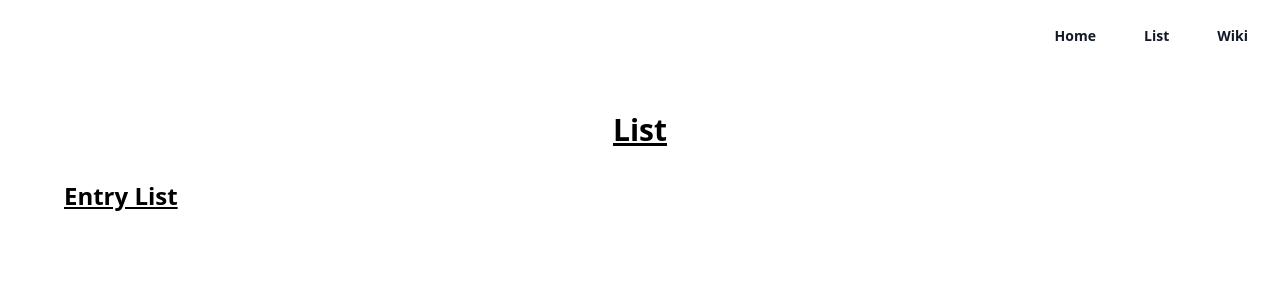
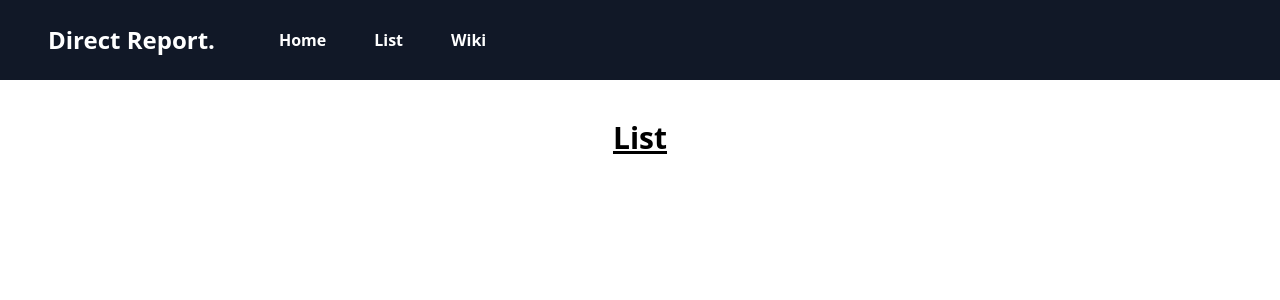
Before and after one commit to chriswebb09/DirectReport, a Flask app: page /list in a window 1280 px wide. Shown: the top 300 px of the page. Run offline with Flask 3, Linux system fonts and the light colour scheme; data that the repository does not hold is empty; some libraries are stand-ins or nearby versions.

Commit message:
update page style web app

```diff
--- a/DirectReport/browserview/app.py
+++ b/DirectReport/browserview/app.py
@@ -2,7 +2,7 @@
 
 from DirectReport.models.list_builder import ListBuilder
 from flask import Flask, jsonify, render_template
-from DirectReport.database.weekly_storage import DateUUIDTable
+from DirectReport.database.weekly_storage import WeekUUIDTable
 from DirectReport.database.entry_storage import DailyEntryStorage
 import json
 
--- a/DirectReport/browserview/static/css/main.css
+++ b/DirectReport/browserview/static/css/main.css
@@ -1,8 +1,8 @@
 /* temp */
 
-.text-center {
-  text-align: center;
-}
-.font-weight-400 {
-  font-weight: 400;
-}
+/*.text-center {*/
+/*  text-align: center;*/
+/*}*/
+/*.font-weight-400 {*/
+/*  font-weight: 400;*/
+/*}*/
--- a/DirectReport/browserview/templates/base.html
+++ b/DirectReport/browserview/templates/base.html
@@ -12,26 +12,38 @@
     <script src="https://cdn.tailwindcss.com"></script>
 </head>
 <header class="bg-white">
-  <nav class="mx-auto flex max-w-7xl items-center justify-between p-6 lg:px-8" aria-label="Global">
-    <div class="flex lg:flex-1">
-      <a href="#" class="-m-1.5 p-1.5">
-        <span class="sr-only">Direct Report</span>
+    <nav class="flex justify-between bg-gray-900 text-white w-screen">
+      <div class="px-5 xl:px-12 py-6 flex w-full items-center">
+        <a class="text-2xl font-bold font-heading" href="#">
+          <!-- <img class="h-9" src="logo.png" alt="logo"> -->
+          Direct Report.
+        </a>
+        <!-- Nav Links -->
+        <ul class="ml-12 hidden md:flex px-4 mx-auto font-semibold font-heading space-x-12">
+          <li><a class="hover:text-gray-200" href="/">Home</a></li>
+          <li><a class="hover:text-gray-200" href="/list">List</a></li>
+          <li><a class="hover:text-gray-200" href="/wiki">Wiki</a></li>
+        </ul>
+
+        </div>
+      </div>
+      <!-- Responsive navbar -->
+      <a class="xl:hidden flex mr-6 items-center" href="#">
+        <svg xmlns="http://www.w3.org/2000/svg" class="h-6 w-6 hover:text-gray-200" fill="none" viewBox="0 0 24 24" stroke="currentColor">
+          <path stroke-linecap="round" stroke-linejoin="round" stroke-width="2" d="M3 3h2l.4 2M7 13h10l4-8H5.4M7 13L5.4 5M7 13l-2.293 2.293c-.63.63-.184 1.707.707 1.707H17m0 0a2 2 0 100 4 2 2 0 000-4zm-8 2a2 2 0 11-4 0 2 2 0 014 0z" />
+        </svg>
+        <span class="flex absolute -mt-5 ml-4">
+          <span class="animate-ping absolute inline-flex h-3 w-3 rounded-full bg-pink-400 opacity-75"></span>
+          <span class="relative inline-flex rounded-full h-3 w-3 bg-pink-500">
+          </span>
+        </span>
       </a>
-    </div>
-    <div class="flex lg:hidden">
-      <button type="button" class="-m-2.5 inline-flex items-center justify-center rounded-md p-2.5 text-gray-700">
-        <span class="sr-only">Open main menu</span>
-        <svg class="h-6 w-6" fill="none" viewBox="0 0 24 24" stroke-width="1.5" stroke="currentColor" aria-hidden="true">
-          <path stroke-linecap="round" stroke-linejoin="round" d="M3.75 6.75h16.5M3.75 12h16.5m-16.5 5.25h16.5" />
-        </svg>
-      </button>
-    </div>
-    <div class="hidden lg:flex lg:gap-x-12">
-      <a href="/" class="text-sm font-semibold leading-6 text-gray-900">Home</a>
-      <a href="/list" class="text-sm font-semibold leading-6 text-gray-900">List</a>
-      <a href="/wiki" class="text-sm font-semibold leading-6 text-gray-900">Wiki</a>
-    </div>
-  </nav>
+      <a class="navbar-burger self-center mr-12 xl:hidden" href="#">
+          <svg xmlns="http://www.w3.org/2000/svg" class="h-6 w-6 hover:text-gray-200" fill="none" viewBox="0 0 24 24" stroke="currentColor">
+              <path stroke-linecap="round" stroke-linejoin="round" stroke-width="2" d="M4 6h16M4 12h16M4 18h16" />
+          </svg>
+      </a>
+    </nav>
 </header>
 
 <body>
--- a/DirectReport/browserview/templates/list.html
+++ b/DirectReport/browserview/templates/list.html
@@ -21,13 +21,12 @@
                 // Use the render function to return JSX component
                 render() {
                     return (
-                        <div class="m-8 h-56">
-                            <h2 class="m-8 text-2xl font-bold underline">{this.props.name}</h2>
-                            <div class="flex flex-wrap -mx-1 lg:-mx-4">
+                        <div class="m-20 h-56">
+                            <div class="flex flex-wrap -mx-1 lg:-mx-6">
                             {this.props.listdata.map(item =>
-                                <div class="my-1 px-1 w-full md:w-1/2 lg:my-4 lg:px-4 lg:w-1/3">
+                                <div class="my-1 px-1 w-full md:w-1/2 lg:my-6 lg:px-4 lg:w-1/3">
                                     <article
-                                        class="rounded-lg border border-gray-100 p-4 shadow-sm transition hover:shadow-lg sm:p-6">
+                                        class="rounded-lg border border-gray-200 p-4 shadow-sm transition hover:shadow-lg sm:p-6">
                                         <span class="inline-block rounded bg-blue-600 p-2 text-white">
                                             <svg xmlns="http://www.w3.org/2000/svg" class="h-6 w-6" fill="none"
                                                  viewBox="0 0 24 24" stroke="currentColor">
```
Also changed, not shown: DirectReport/database/weekly_storage.py (+7 -7 lines), DirectReport/models/list_builder.py (+3 -8 lines).
